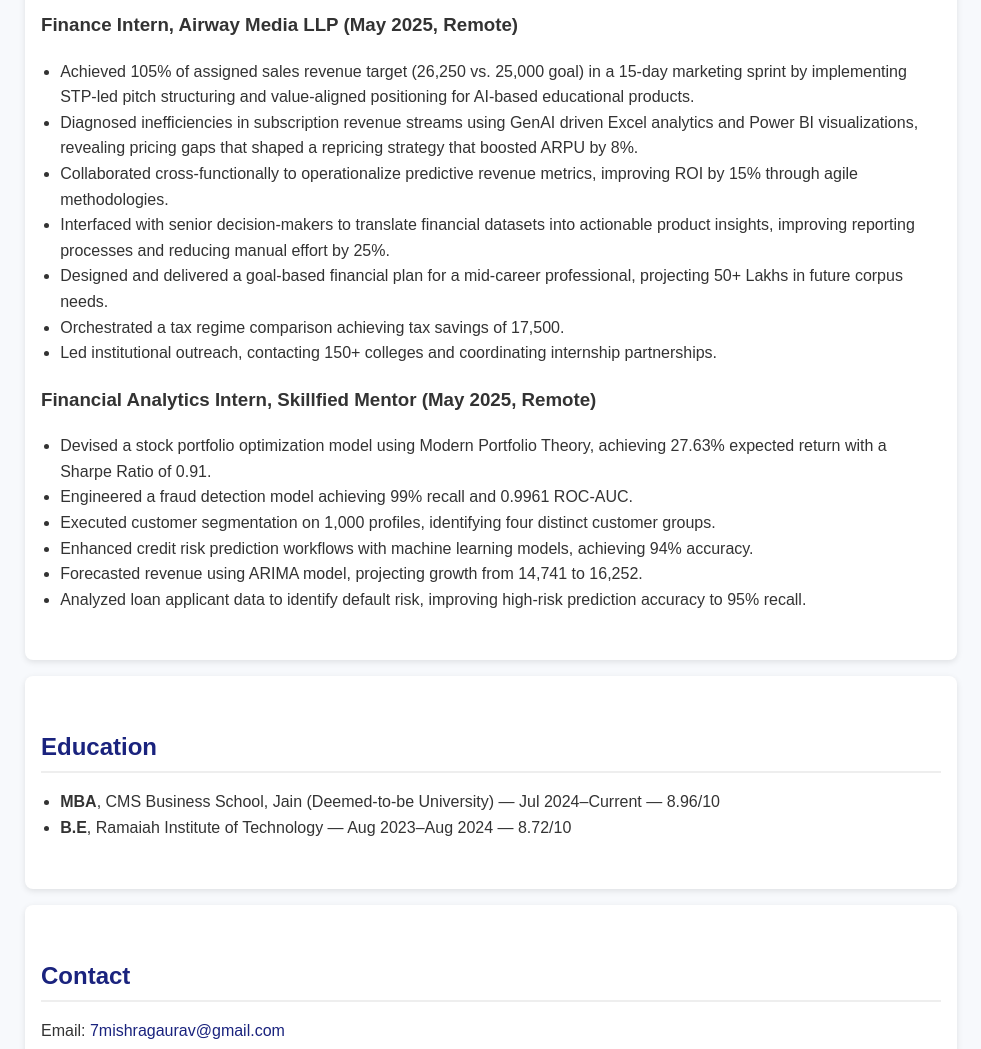
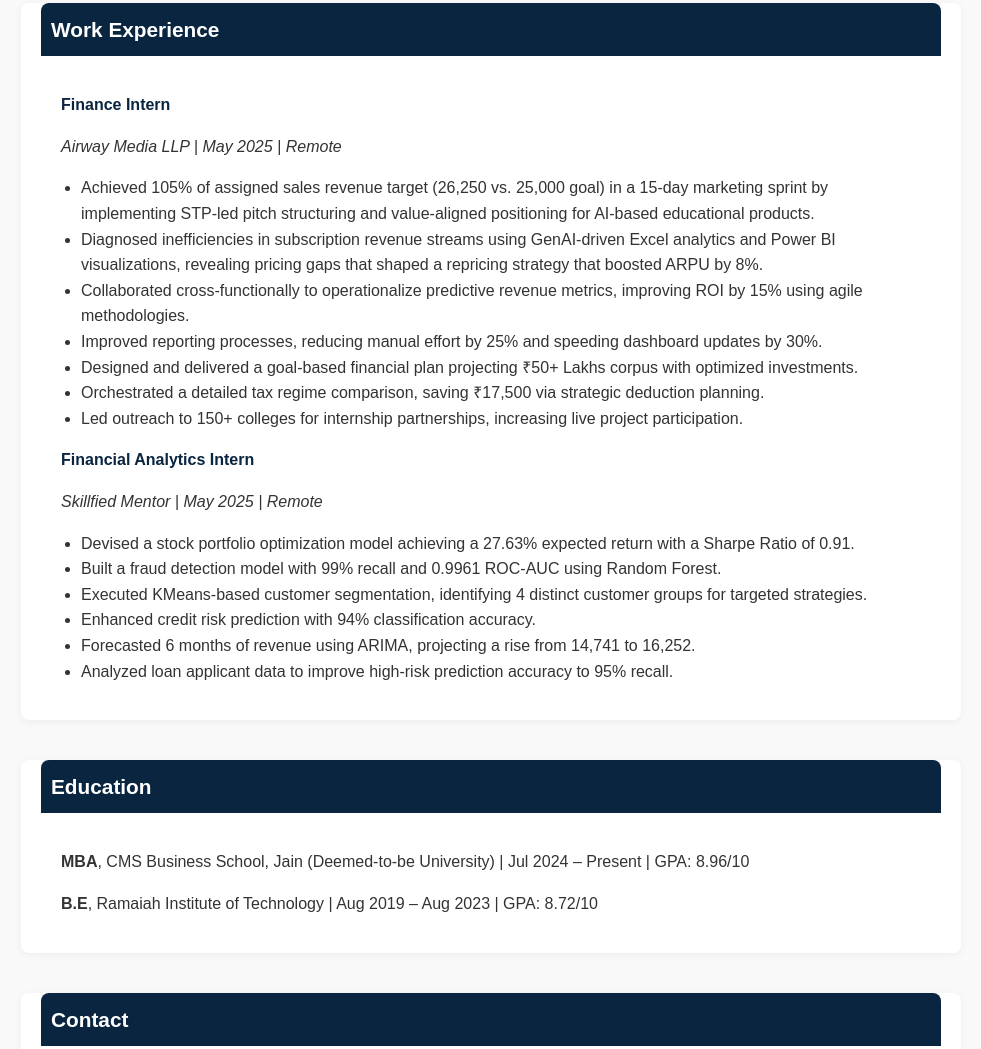
Before and after one commit to mishragaurav7/Portfolio, a plain HTML site: page index.html in a window 1280 px wide. Shown: the part 1322-2371 px from the top of the page, without its empty margins (149-1130 px from the left). Drawn offline with Linux system fonts and the light colour scheme.

Commit message:
Update index.html

```diff
--- a/index.html
+++ b/index.html
@@ -3,88 +3,101 @@
 <head>
 <meta charset="UTF-8">
 <meta name="viewport" content="width=device-width, initial-scale=1.0">
-<title>Gaurav Mishra - Portfolio</title>
+<title>Gaurav Mishra | Finance Intern & MBA Candidate</title>
 <style>
     body {
         font-family: Arial, sans-serif;
         margin: 0;
-        background: #f7f9fc;
+        padding: 0;
         color: #333;
+        background-color: #f9f9f9;
         line-height: 1.6;
     }
     header {
-        background: #1a237e;
+        background-color: #0a2540;
         color: white;
+        padding: 40px 20px;
         text-align: center;
-        padding: 2rem 1rem;
     }
     header img {
-        width: 140px;
-        height: 140px;
+        width: 150px;
+        height: 150px;
         object-fit: cover;
         border-radius: 50%;
         border: 4px solid white;
-        margin-bottom: 1rem;
+        margin-bottom: 20px;
     }
     header h1 {
         margin: 0;
-        font-size: 2rem;
+        font-size: 2.2rem;
     }
-    header p {
-        margin-top: 0.3rem;
-        font-size: 1.1rem;
-        font-weight: 300;
+    header h2 {
+        margin: 10px 0 0;
+        font-weight: 400;
+        font-size: 1.2rem;
     }
     section {
         max-width: 900px;
-        margin: auto;
-        padding: 2rem 1rem;
+        margin: 40px auto;
+        padding: 0 20px;
         background: white;
-        margin-top: 1rem;
         border-radius: 8px;
-        box-shadow: 0 2px 6px rgba(0,0,0,0.1);
+        box-shadow: 0px 2px 8px rgba(0,0,0,0.05);
     }
-    h2 {
-        color: #1a237e;
-        border-bottom: 2px solid #eee;
-        padding-bottom: 0.3rem;
-        margin-bottom: 1rem;
+    section h3 {
+        background-color: #0a2540;
+        color: white;
+        padding: 10px;
+        margin: 0;
+        border-top-left-radius: 8px;
+        border-top-right-radius: 8px;
+        font-size: 1.3rem;
+    }
+    section div {
+        padding: 20px;
     }
     ul {
-        padding-left: 1.2rem;
+        padding-left: 20px;
     }
     .contact a {
-        color: #1a237e;
+        color: #0a2540;
         text-decoration: none;
     }
-    .contact a:hover {
-        text-decoration: underline;
+    .job-title {
+        font-weight: bold;
+        color: #0a2540;
+    }
+    .company {
+        font-style: italic;
     }
     @media (max-width: 600px) {
-        header h1 {
-            font-size: 1.5rem;
-        }
+        header h1 { font-size: 1.8rem; }
+        header h2 { font-size: 1rem; }
     }
 </style>
 </head>
 <body>
 
 <header>
-    <img src="profile.jpg" alt="Gaurav Mishra">
+    <img src="profile.jpg" alt="Gaurav Mishra Profile Picture">
     <h1>Gaurav Mishra</h1>
-    <p>Finance Intern, Financial Analytics Intern | MBA Candidate</p>
+    <h2>Finance Intern, Financial Analytics Intern | MBA Candidate</h2>
+    <p>"Data-driven finance enthusiast combining strategy, analytics, and AI for business impact"</p>
 </header>
 
 <section>
-    <h2>Professional Summary</h2>
+    <h3>Professional Summary</h3>
+    <div>
         <p>Driven MBA student specializing in Finance with a passion for solving complex business problems through the intersection of data, strategy, and technology. As a Finance Intern and Financial Analytics Intern, I’ve developed hands-on expertise in building financial models, applying AI-powered analytics, and transforming raw data into actionable insights that inform smarter decisions.</p>
         <p>My experience spans analyzing revenue streams, designing predictive models, and collaborating with cross-functional teams to optimize performance. Through global virtual simulations with leading firms such as Deloitte, PwC, BCG, Tata Group, and JPMorgan Chase, I’ve tackled challenges in financial strategy, market research, AI-driven analytics, and management consulting, gaining exposure to the problem-solving frameworks and client-focused mindset essential to the consulting industry.</p>
         <p>Proficient in financial modeling, Python, Excel, Power BI, and Generative AI tools, I combine analytical rigor with strategic thinking to deliver results. Whether it’s uncovering cost efficiencies, improving pricing strategies, or designing AI-driven solutions, I thrive in environments that demand both precision and creativity.</p>
         <p>I am continuously expanding my capabilities in finance, consulting, and product strategy, and I’m eager to contribute to teams that value data-driven decision-making and innovation.</p>
+    </div>
 </section>
 
 <section>
-    <h2>Key Skills</h2>
+    <h3>Key Skills</h3>
+    <div>
         <ul>
             <li>Financial Modeling</li>
             <li>Leadership and Management</li>
@@ -92,45 +105,52 @@
             <li>Artificial Intelligence</li>
             <li>Project Management</li>
         </ul>
+    </div>
 </section>
 
 <section>
-    <h2>Work Experience</h2>
-    <h3>Finance Intern, Airway Media LLP (May 2025, Remote)</h3>
+    <h3>Work Experience</h3>
+    <div>
+        <p class="job-title">Finance Intern</p>
+        <p class="company">Airway Media LLP | May 2025 | Remote</p>
         <ul>
             <li>Achieved 105% of assigned sales revenue target (26,250 vs. 25,000 goal) in a 15-day marketing sprint by implementing STP-led pitch structuring and value-aligned positioning for AI-based educational products.</li>
-        <li>Diagnosed inefficiencies in subscription revenue streams using GenAI driven Excel analytics and Power BI visualizations, revealing pricing gaps that shaped a repricing strategy that boosted ARPU by 8%.</li>
-        <li>Collaborated cross-functionally to operationalize predictive revenue metrics, improving ROI by 15% through agile methodologies.</li>
-        <li>Interfaced with senior decision-makers to translate financial datasets into actionable product insights, improving reporting processes and reducing manual effort by 25%.</li>
-        <li>Designed and delivered a goal-based financial plan for a mid-career professional, projecting 50+ Lakhs in future corpus needs.</li>
-        <li>Orchestrated a tax regime comparison achieving tax savings of 17,500.</li>
-        <li>Led institutional outreach, contacting 150+ colleges and coordinating internship partnerships.</li>
+            <li>Diagnosed inefficiencies in subscription revenue streams using GenAI-driven Excel analytics and Power BI visualizations, revealing pricing gaps that shaped a repricing strategy that boosted ARPU by 8%.</li>
+            <li>Collaborated cross-functionally to operationalize predictive revenue metrics, improving ROI by 15% using agile methodologies.</li>
+            <li>Improved reporting processes, reducing manual effort by 25% and speeding dashboard updates by 30%.</li>
+            <li>Designed and delivered a goal-based financial plan projecting ₹50+ Lakhs corpus with optimized investments.</li>
+            <li>Orchestrated a detailed tax regime comparison, saving ₹17,500 via strategic deduction planning.</li>
+            <li>Led outreach to 150+ colleges for internship partnerships, increasing live project participation.</li>
         </ul>
 
-    <h3>Financial Analytics Intern, Skillfied Mentor (May 2025, Remote)</h3>
+        <p class="job-title">Financial Analytics Intern</p>
+        <p class="company">Skillfied Mentor | May 2025 | Remote</p>
         <ul>
-        <li>Devised a stock portfolio optimization model using Modern Portfolio Theory, achieving 27.63% expected return with a Sharpe Ratio of 0.91.</li>
-        <li>Engineered a fraud detection model achieving 99% recall and 0.9961 ROC-AUC.</li>
-        <li>Executed customer segmentation on 1,000 profiles, identifying four distinct customer groups.</li>
-        <li>Enhanced credit risk prediction workflows with machine learning models, achieving 94% accuracy.</li>
-        <li>Forecasted revenue using ARIMA model, projecting growth from 14,741 to 16,252.</li>
-        <li>Analyzed loan applicant data to identify default risk, improving high-risk prediction accuracy to 95% recall.</li>
+            <li>Devised a stock portfolio optimization model achieving a 27.63% expected return with a Sharpe Ratio of 0.91.</li>
+            <li>Built a fraud detection model with 99% recall and 0.9961 ROC-AUC using Random Forest.</li>
+            <li>Executed KMeans-based customer segmentation, identifying 4 distinct customer groups for targeted strategies.</li>
+            <li>Enhanced credit risk prediction with 94% classification accuracy.</li>
+            <li>Forecasted 6 months of revenue using ARIMA, projecting a rise from 14,741 to 16,252.</li>
+            <li>Analyzed loan applicant data to improve high-risk prediction accuracy to 95% recall.</li>
         </ul>
+    </div>
 </section>
 
 <section>
-    <h2>Education</h2>
-    <ul>
-        <li><strong>MBA</strong>, CMS Business School, Jain (Deemed-to-be University) — Jul 2024–Current — 8.96/10</li>
-        <li><strong>B.E</strong>, Ramaiah Institute of Technology — Aug 2023–Aug 2024 — 8.72/10</li>
-    </ul>
+    <h3>Education</h3>
+    <div>
+        <p><strong>MBA</strong>, CMS Business School, Jain (Deemed-to-be University) | Jul 2024 – Present | GPA: 8.96/10</p>
+        <p><strong>B.E</strong>, Ramaiah Institute of Technology | Aug 2019 – Aug 2023 | GPA: 8.72/10</p>
+    </div>
 </section>
 
 <section class="contact">
-    <h2>Contact</h2>
+    <h3>Contact</h3>
+    <div>
         <p>Email: <a href="mailto:7mishragaurav@gmail.com">7mishragaurav@gmail.com</a></p>
         <p>LinkedIn: <a href="https://www.linkedin.com/in/gaurav-mishra-3788ba271" target="_blank">linkedin.com/in/gaurav-mishra-3788ba271</a></p>
         <p>GitHub: <a href="https://github.com/mishragaurav7" target="_blank">github.com/mishragaurav7</a></p>
+    </div>
 </section>
 
 </body>
```
Lines whose indentation alone changed are shown as unchanged.
